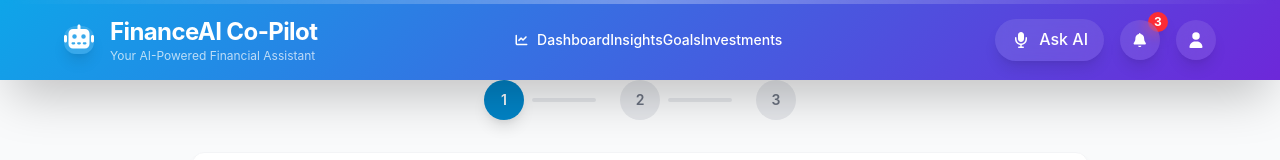
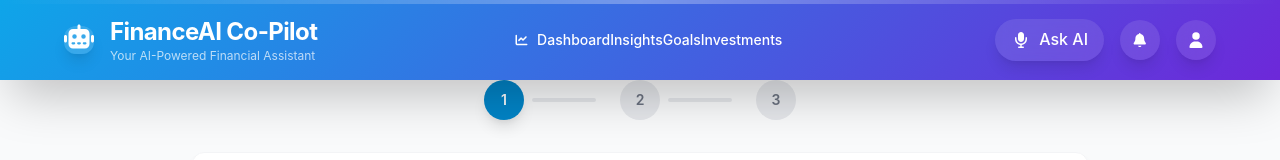
Before and after one commit to 0x-Professor/Ai-Powered-Finance-copilot, a Next.js app: page / in a window 1280 px wide. Both pictures are taken after a click on the link "Dashboard". Shown: the top 160 px of the page. Built offline with nearby package versions, Linux system fonts and the light colour scheme.

Commit message:
refactor: remove unused notification count state and update text for consistency in OnboardingFlow

```diff
--- a/src/components/Header.tsx
+++ b/src/components/Header.tsx
@@ -24,7 +24,6 @@ const Header: React.FC<HeaderProps> = ({ onVoiceToggle }) => {
   const [currentTime, setCurrentTime] = useState('');
   const [isDarkMode, setIsDarkMode] = useState(false);
   const [showUserMenu, setShowUserMenu] = useState(false);
-  const [notificationCount, setNotificationCount] = useState(3);
 
   useEffect(() => {
     // Update time every minute
@@ -166,11 +165,6 @@ const Header: React.FC<HeaderProps> = ({ onVoiceToggle }) => {
 
             {/* Notifications */}
             <div className="relative">
-              {notificationCount > 0 && (
-                <div className="absolute -top-2 -right-2 w-5 h-5 bg-red-500 text-white text-xs rounded-full flex items-center justify-center font-bold shadow-lg">
-                  {notificationCount}
-                </div>
-              )}
               <button className="w-10 h-10 bg-white/10 hover:bg-white/20 backdrop-blur-sm rounded-full flex items-center justify-center transition-all duration-300 hover:scale-110 shadow-lg">
                 <FontAwesomeIcon icon={faBell} className="text-sm" />
               </button>
--- a/src/components/OnboardingFlow.tsx
+++ b/src/components/OnboardingFlow.tsx
@@ -5,8 +5,7 @@ import { FontAwesomeIcon } from '@fortawesome/react-fontawesome';
 import {
   faRocket, faBullseye, faBrain, faUniversity,
   faShieldAlt, faCar, faHome, faChartLine,
-  faArrowLeft, faArrowRight, faLightbulb, faCalendarAlt,
-  faClock, faTachometerAlt, faCheckCircle, faSpinner
+  faCheckCircle, faSpinner
 } from '@fortawesome/free-solid-svg-icons';
 import { generateFinancialAnalysis, FinancialData } from '../utils/geminiApi';
 
@@ -179,7 +178,7 @@ const OnboardingFlow: React.FC<OnboardingFlowProps> = ({ onDashboardLaunch }) =>
           </div>
           <h2 className="text-4xl font-bold text-gray-800 mb-4">Welcome to FinanceAI Co-Pilot!</h2>
           <p className="text-xl text-gray-600 mb-2">Your AI-powered financial assistant</p>
-          <p className="text-gray-500">Let's connect your bank account securely to get started.</p>
+          <p className="text-gray-500">Let&apos;s connect your bank account securely to get started.</p>
         </div>
 
         <div className="max-w-md mx-auto">
@@ -238,8 +237,8 @@ const OnboardingFlow: React.FC<OnboardingFlowProps> = ({ onDashboardLaunch }) =>
           <div className="w-24 h-24 bg-gradient-to-r from-primary-500 to-secondary-500 rounded-full flex items-center justify-center mx-auto mb-6 shadow-2xl">
             <FontAwesomeIcon icon={faBullseye} className="text-white text-4xl" />
           </div>
-          <h2 className="text-4xl font-bold text-gray-800 mb-4">What's Your Financial Goal?</h2>
-          <p className="text-xl text-gray-600">Choose your primary savings objective and we'll create a personalized plan.</p>
+          <h2 className="text-4xl font-bold text-gray-800 mb-4">What&apos;s Your Financial Goal?</h2>
+          <p className="text-xl text-gray-600">Choose your primary savings objective and we&apos;ll create a personalized plan.</p>
         </div>
 
         <div className="max-w-3xl mx-auto">
@@ -337,7 +336,7 @@ const OnboardingFlow: React.FC<OnboardingFlowProps> = ({ onDashboardLaunch }) =>
             <FontAwesomeIcon icon={faBrain} className="text-white text-4xl" />
           </div>
           <h2 className="text-4xl font-bold text-gray-800 mb-4">AI Analysis Complete!</h2>
-          <p className="text-xl text-gray-600">Here's your personalized financial roadmap</p>
+          <p className="text-xl text-gray-600">Here&apos;s your personalized financial roadmap</p>
         </div>
 
         <div className="max-w-4xl mx-auto">
```
